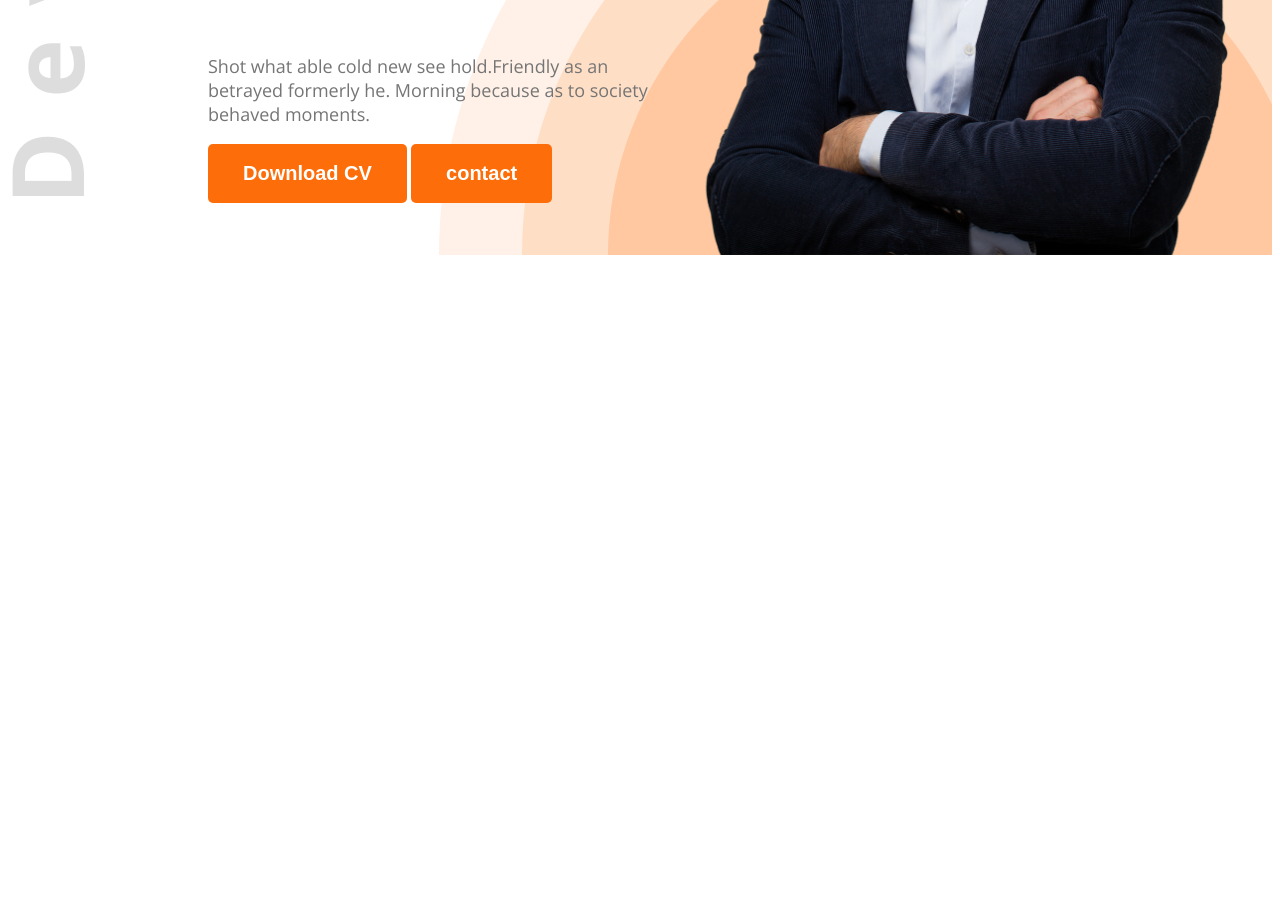
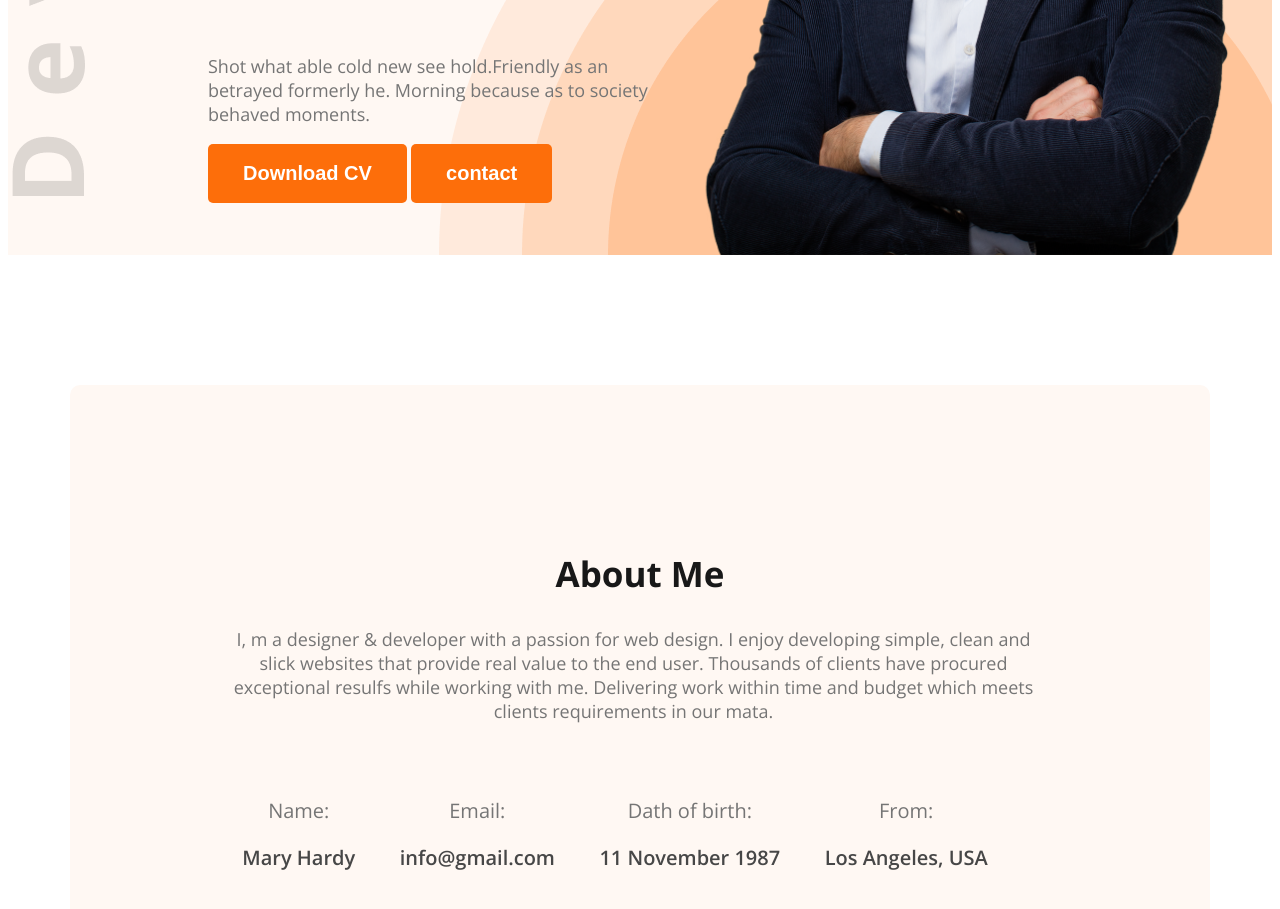
Before and after one commit to chabikunnahar/web-dev-porttfolio, a plain HTML site: page index.html in a window 1280 px wide. Shown: the part 575-1484 px from the top of the page. Before the commit the page ends 838 px from the top, so only its background shows below. Drawn offline with nearby package versions, Linux system fonts and the light colour scheme.

Commit message:
added more elements

```diff
--- a/index.html
+++ b/index.html
@@ -10,7 +10,7 @@
     <link rel="stylesheet" href="styles/portfolio.css">
 </head>
 <body class="open-sans-normal">
-    <header class="header">
+    <header class="header secondary-bg">
         <nav class="">
             <h3 class="nav-title">Ma<span class="text-primary">r</span>y</h3>
             <ul>
@@ -30,7 +30,35 @@
             <img class="banner-profile-pic" src="images/hardy.png" alt="">
         </div>
     </header>
-    <main></main>
+    <main class="">
+        <section class="about secondary-bg">
+
+            <h3 class="section-title">About Me</h3>
+            <p class="section-description">I, m a designer & developer with a passion for web design. I enjoy developing simple, clean and slick websites that provide real value to the end user. Thousands of clients have procured exceptional resulfs while working with me. Delivering work within time and budget which meets clients requirements in our mata.</p>
+            <!-- .about-items*4>p.item-title+p.item-description -->
+             <div class="about-items">
+            <div class="about-item">
+                <p class="item-title">Name:</p>
+                <p class="item-description">Mary Hardy</p>
+            </div>
+            <div class="about-item">
+                <p class="item-title">Email:</p>
+                <p class="item-description">info@gmail.com</p>
+            </div>
+            <div class="about-item">
+                <p class="item-title">Dath of birth:</p>
+                <p class="item-description">
+                    11 November 1987</p>
+            </div>
+            <div class="about-item">
+                <p class="item-title">From:
+                    </p>
+                <p class="item-description">Los Angeles, USA</p>
+            </div>
+        </div>
+
+        </section>
+    </main>
     <footer></footer>
 </body>
 </html>
--- a/styles/portfolio.css
+++ b/styles/portfolio.css
@@ -7,6 +7,9 @@
       "wdth" 100;
   }
   /* shared style */
+  .secondary-bg{
+    background-color: #FFF8F3;
+  }
     .text-primary{
      color: #FD6E0A;
     }
@@ -84,3 +87,49 @@ nav ul{
 .banner-profile-pic{
     width:580px ;
 }
+.section-title{
+    font-size:35px ;
+    font-weight: bold;
+    color:#181818;
+    margin-bottom: 30px;
+}
+.section-description{
+    font-size:18px;
+    color:#757575;
+    margin-bottom: 30px;
+    width: 827px;
+    height: 120px;
+}
+/* about styles */
+.about{
+    border-radius: 10px;
+    padding: 130px 150px;
+    text-align: center;
+    margin-top: 130px;
+    width:827;
+    height: 288;
+
+
+}
+
+
+/* main styles */
+main{
+    max-width: 1140px;
+    margin: 0px auto;
+
+}
+.about-items{
+    display: flex;
+    justify-content: space-around;
+    font-size: 20px;
+    margin-right: 50px;
+}
+.item-title{
+    color:#757575;
+}
+.item-description{
+   font-weight: 600;
+   color: #474747;
+
+}
```
